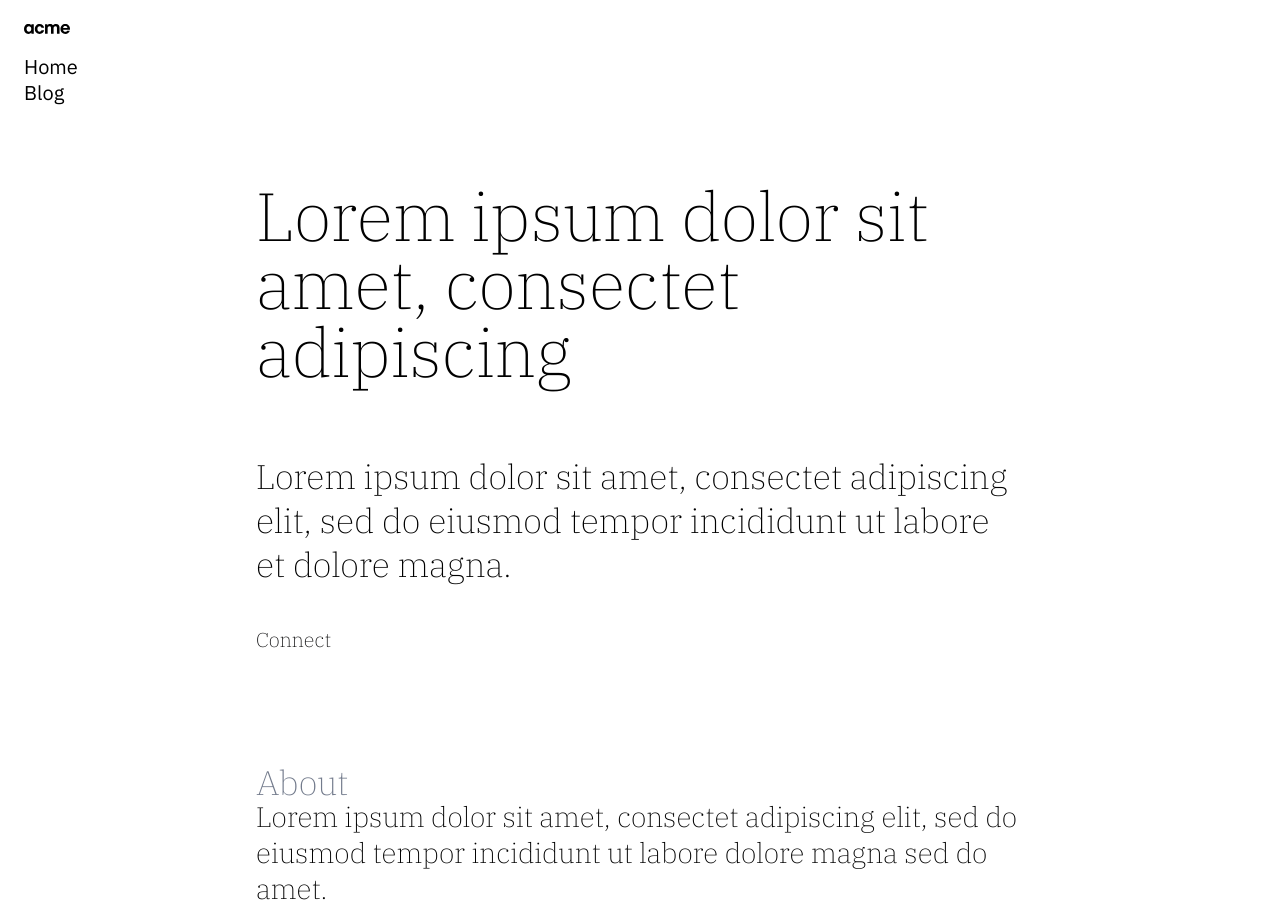
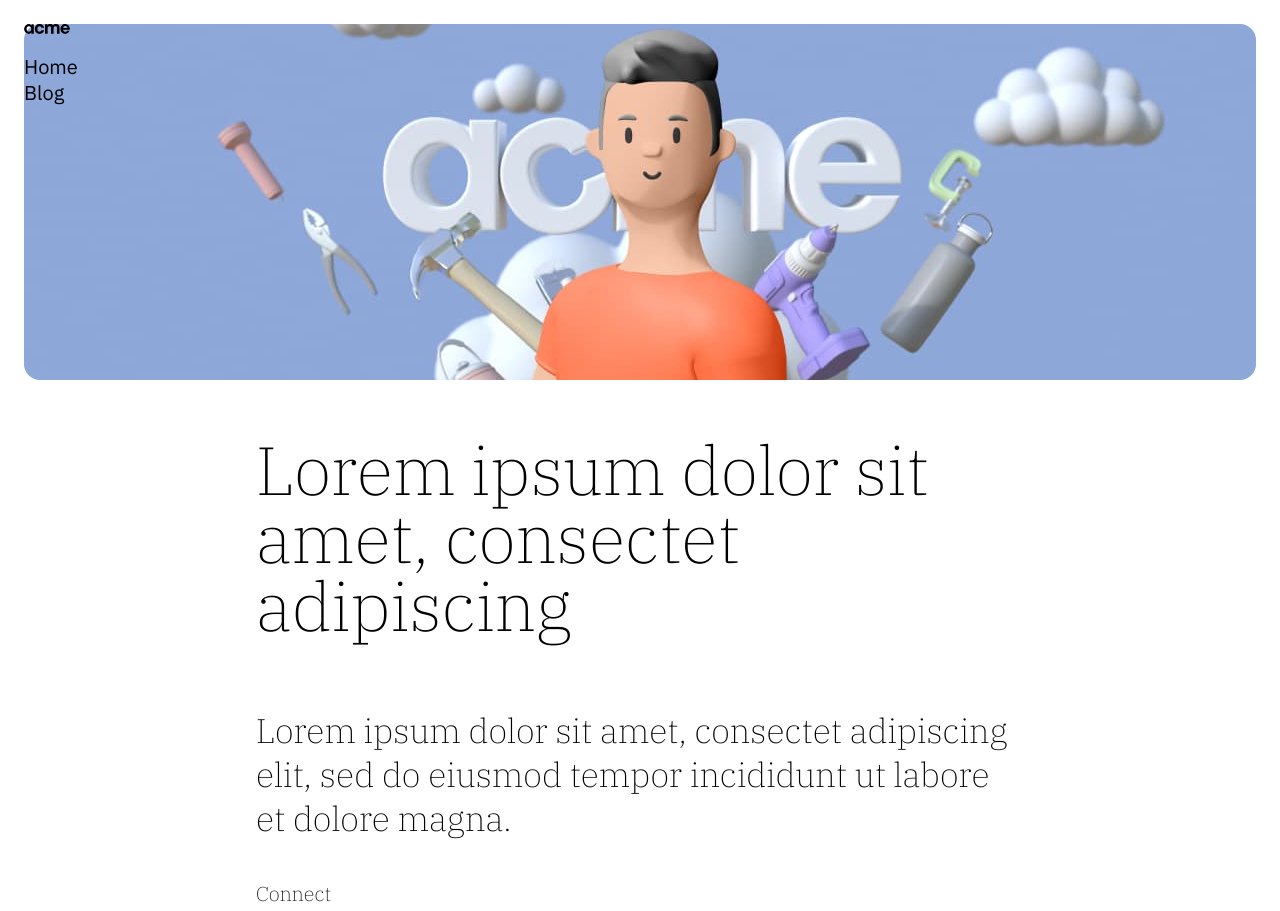
Before and after one commit to Annie-Huang/blog-post-final-project, a website: page index.html in a window 1280 px wide. Shown: the top 911 px of the page. Drawn offline with Linux system fonts and the light colour scheme.

Commit message:
Styled background of .primary-header

```diff
--- a/style.css
+++ b/style.css
@@ -196,6 +196,10 @@ section {
   margin-top: 3rem;
 }
 
+img {
+  border-radius: 16px;
+}
+
 /* ///////////////
   Utility classes
   ////////////// */
@@ -207,7 +211,21 @@ section {
   Individual sections
   ////////////// */
 
-/* Utility classes */
+.primary-header {
+  background: url('img/hero.jpg') center / cover;
+  width: 100%;
+  height: 304px;
+
+  margin: 0 auto;
+  border-radius: 16px;
+}
+
+@media (min-width: 40rem) {
+  .primary-header {
+    height: 356px;
+  }
+}
+
 .intro {
   /* Use em rather than rem. Because the font of the 2nd <p> is changing from mobile to desktop, the spacing between 1st <p> and 2nd <p> is bigger
    Where as the "Connect" word doesn't change font size, so the space between "Connect" to 2nd <p> stays the same
```
